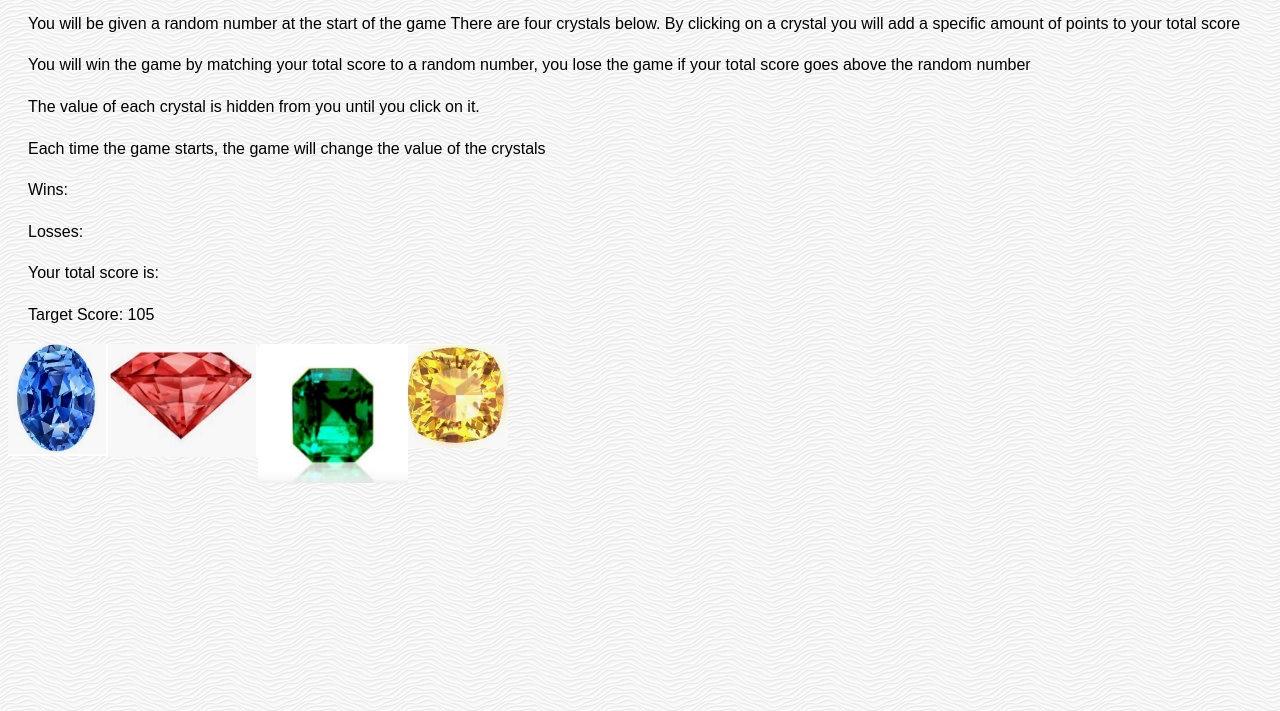
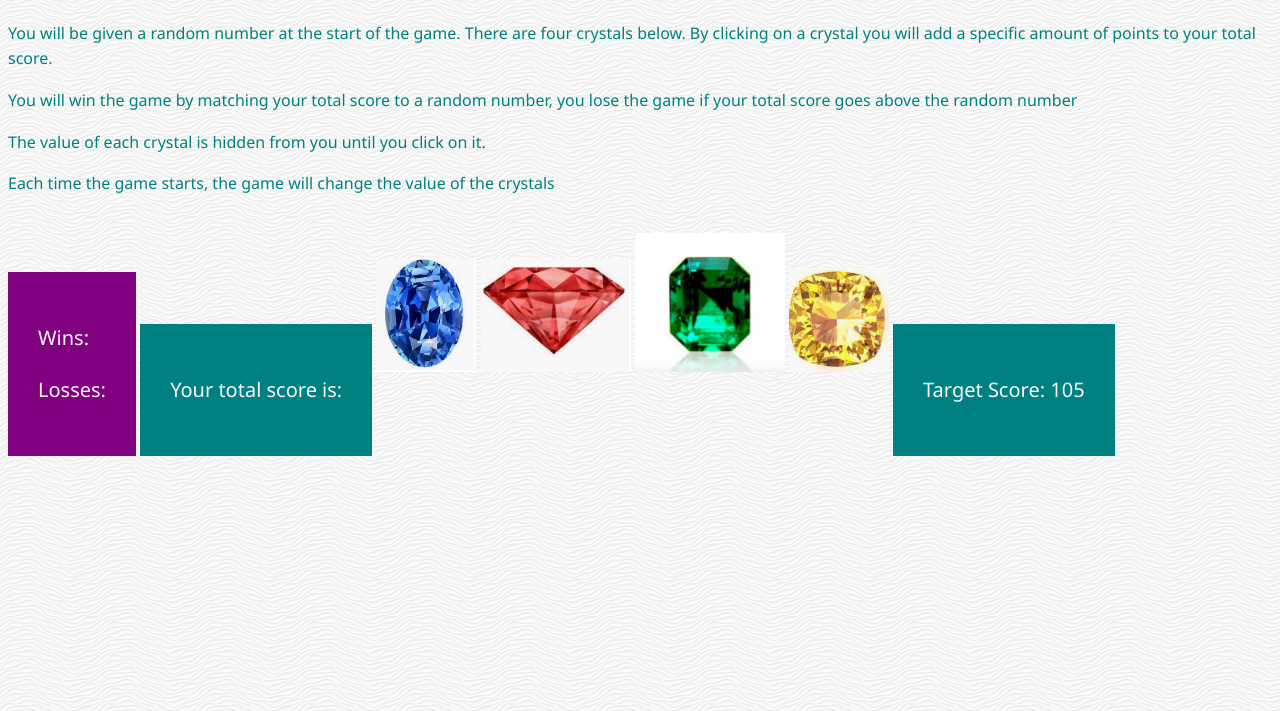
Before and after one commit to mlinderz/unit-4-game, a plain HTML site: page index.html in a window 1280 px wide. Shown: the part 89-800 px from the top of the page. Drawn offline with nearby package versions, Linux system fonts and the light colour scheme.

Commit message:
Adding some fun css
Adding some fun css

```diff
--- a/assets/css/style.css
+++ b/assets/css/style.css
@@ -4,31 +4,51 @@
   }
 
   body {
-    font-family: Arial, Helvetica, sans-serif;
+    font-family: 'Segoe UI', Tahoma, Geneva, Verdana, sans-serif;
     background-image: url(../images/white-waves.png);
   }
 
-  p{
-    margin-right: 5px;
-    line-height: 25px;
-    position: relative;
-    left: 20px;
-    top: 20px;
-    font-family: Arial, Helvetica, sans-serif;
-    color: teal
-    font-size: 18px;
-    line-height:1.6;
-  }
+
 
   h1 {
+    display: flexbox;
     text-align: center;
     font-size: 40px;
+    background-color: orange;
+    color: whitesmoke;
+    padding: 10px;
+
   }
 
   img{
-    float: left;
+    position: center;
     position: relative;
     margin-top: 20px;
     margin-bottom: 25px;
     margin-left: 0px;
   }
+
+  span.a {
+    display: flexbox;
+    font-size: 16px;
+    line-height:1.6;
+    color: teal;
+  }
+
+  span.b {
+    display: inline-block;
+    font-size: 20px;
+    line-height:1.6;
+    background: teal;
+    color: whitesmoke;
+    padding: 30px;
+  }
+
+  span.c {
+    display: inline-block;
+    font-size: 20px;
+    line-height:1.6;
+    background: purple;
+    color: whitesmoke;
+    padding: 30px;
+  }
--- a/index.html
+++ b/index.html
@@ -7,9 +7,10 @@
 
 <h1>CrystalsCollector!</h1>
 
-<p>You will be given a random number at the start of the game
+<span class="a">
+<p>You will be given a random number at the start of the game.
 There are four crystals below. By clicking on a crystal you
-will add a specific amount of points to your total score</p>
+will add a specific amount of points to your total score.</p>
 
 <p>You will win the game by matching your total score to a random number,
 you lose the game if your total score goes above the random number</p>
@@ -17,19 +18,25 @@ you lose the game if your total score goes above the random number</p>
 <p>The value of each crystal is hidden from you until you click on it. </p>
 
 <p>Each time the game starts, the game will change the value of the crystals</p>
+</span>
 
+<span class="c">
 <p id="Wins">Wins: </p>
 <p id="Losses">Losses: </p>
+</span>
 
+<span class="b"><p id= "currentScore">Your total score is:</p></span>
 
-<p id= "currentScore">Your total score is:</p>
-<p id= "targetScore">Target Score: </p>
 
 <img id= "blueGem" src="assets/images/blue.jpg"width=100px>
 <img id= "redGem" src="assets/images/red.jpg"width=150px>
 <img id= "greenGem" src="assets/images/green.jpg"width=150px>
 <img id= "yellowGem" src="assets/images/yellow.jpg"width=100px>
 
+<span class="b">
+<p id= "targetScore">Target Score: </p>
+</span>
+
 <script src="https://cdnjs.cloudflare.com/ajax/libs/jquery/3.2.1/jquery.min.js"></script>
 <script src="assets/javascript/game.js"></script>
 </body>
```
